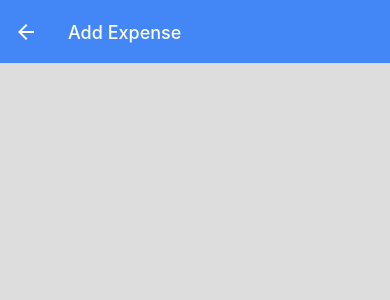
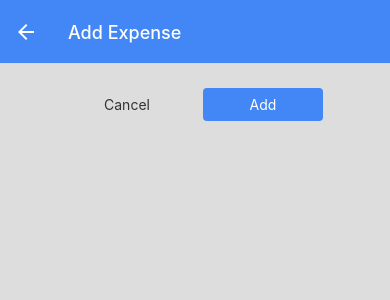
Before and after one commit to Edswel/expensetrackerapp, a React Native app: screen /ManageExpense in a window 390 px wide. Shown: the top 300 px of the page. Built offline with nearby package versions, Linux system fonts and the light colour scheme.

Commit message:
Add custom buttons

```diff
--- /dev/null
+++ b/components/UI/Button.js
@@ -0,0 +1,39 @@
+import { View, Text, Pressable, StyleSheet } from 'react-native';
+import { GlobalStyles } from '../../constants/styles';
+
+function Button({ children, onPress, mode, style }) {
+    return (
+        <View style={style}>
+            <Pressable onPress={onPress} style={({ pressed }) => pressed && styles.pressed}>
+                <View style={[styles.button, mode === 'flat' && styles.flat]}>
+                    <Text style={[styles.buttonText, mode === 'flat' && styles.flatText]}>{children}</Text>
+                </View>
+            </Pressable>
+        </View>
+    )
+}
+
+export default Button;
+
+const styles = StyleSheet.create({
+    button: {
+        borderRadius: 4,
+        padding: 8,
+        backgroundColor: GlobalStyles.colors.header
+    },
+    flat: {
+        backgroundColor: 'transparent',
+    },
+    buttonText: {
+        color: '#ffffff',
+        textAlign: 'center'
+    },
+    flatText: {
+        color: '#333'
+    },
+    pressed: {
+        opacity: 0.75,
+        backgroundColor: GlobalStyles.colors.trashIconColor,
+        borderRadius: 4
+    }
+});
--- a/constants/styles.js
+++ b/constants/styles.js
@@ -4,6 +4,7 @@
         HeaderBackground: '#cccccc',
         background: '#dddddd',
         shadow: '#b3ab98',
-        trashIconColor: '#bd2d3c'
+        trashIconColor: '#bd2d3c',
+        buttonColor: '#54def0'
     }
 }
--- a/screens/ManageExpense.js
+++ b/screens/ManageExpense.js
@@ -1,5 +1,6 @@
 import { useLayoutEffect } from 'react';
 import { View, StyleSheet } from 'react-native';
+import Button from '../components/UI/Button';
 import IconButton from '../components/UI/IconButton';
 import { GlobalStyles } from '../constants/styles';
 
@@ -16,8 +17,16 @@
 
     function deleteExpenseHandler() { }
 
+    function cancelHandler() { }
+
+    function confirmHandler() { }
+
     return (
         <View style={styles.container}>
+            <View style={styles.buttons}>
+                <Button style={styles.button} mode='flat' onPress={cancelHandler}>Cancel</Button>
+                <Button style={styles.button} onPress={confirmHandler}>{isEditing ? 'Update' : 'Add'}</Button>
+            </View>
             {isEditing && (
                 <View style={styles.deleteContainer}>
                     <IconButton icon='trash' color={GlobalStyles.colors.trashIconColor} size={24}
@@ -36,6 +45,15 @@
         padding: 24,
         backgroundColor: GlobalStyles.colors.background
     },
+    buttons: {
+        flexDirection: 'row',
+        justifyContent: 'center',
+        alignItems: 'center'
+    },
+    button: {
+        minWidth: 120,
+        marginHorizontal: 8
+    },
     deleteContainer: {
         marginTop: 16,
         paddingTop: 8,
```
